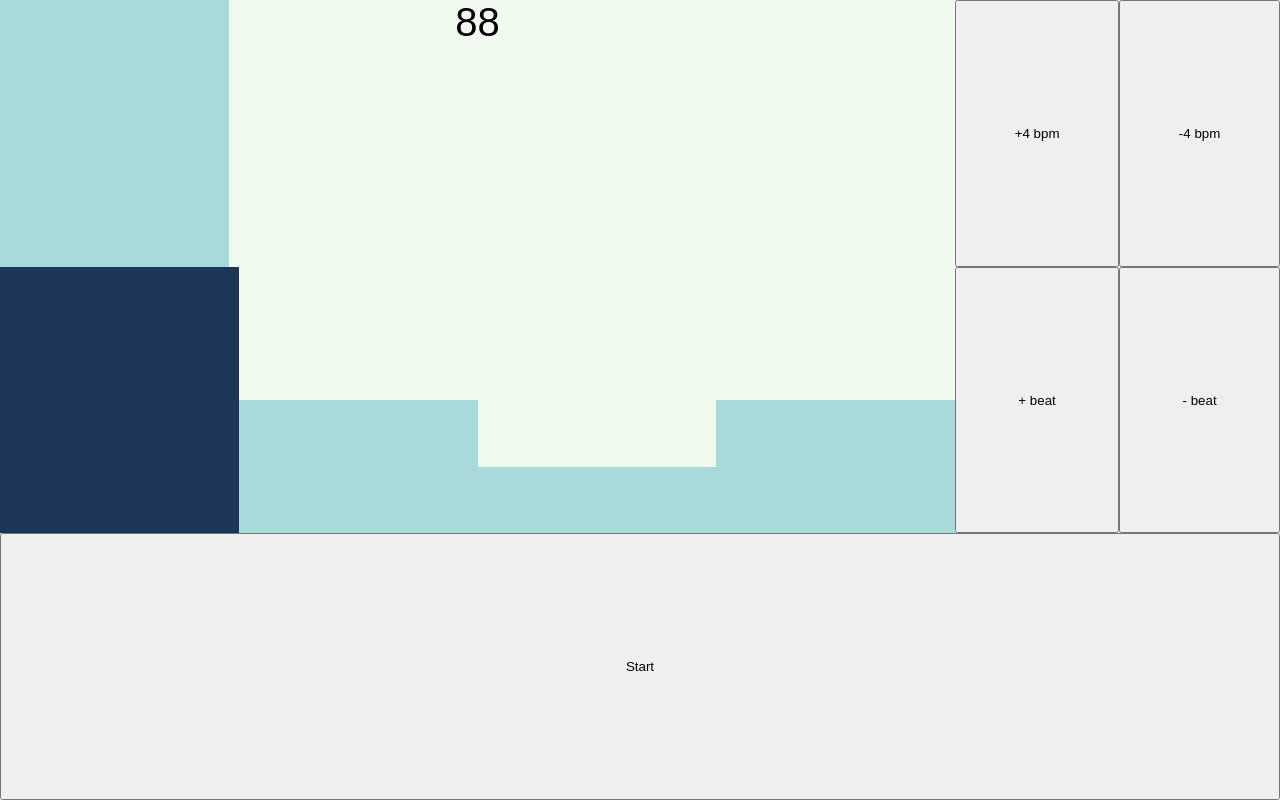
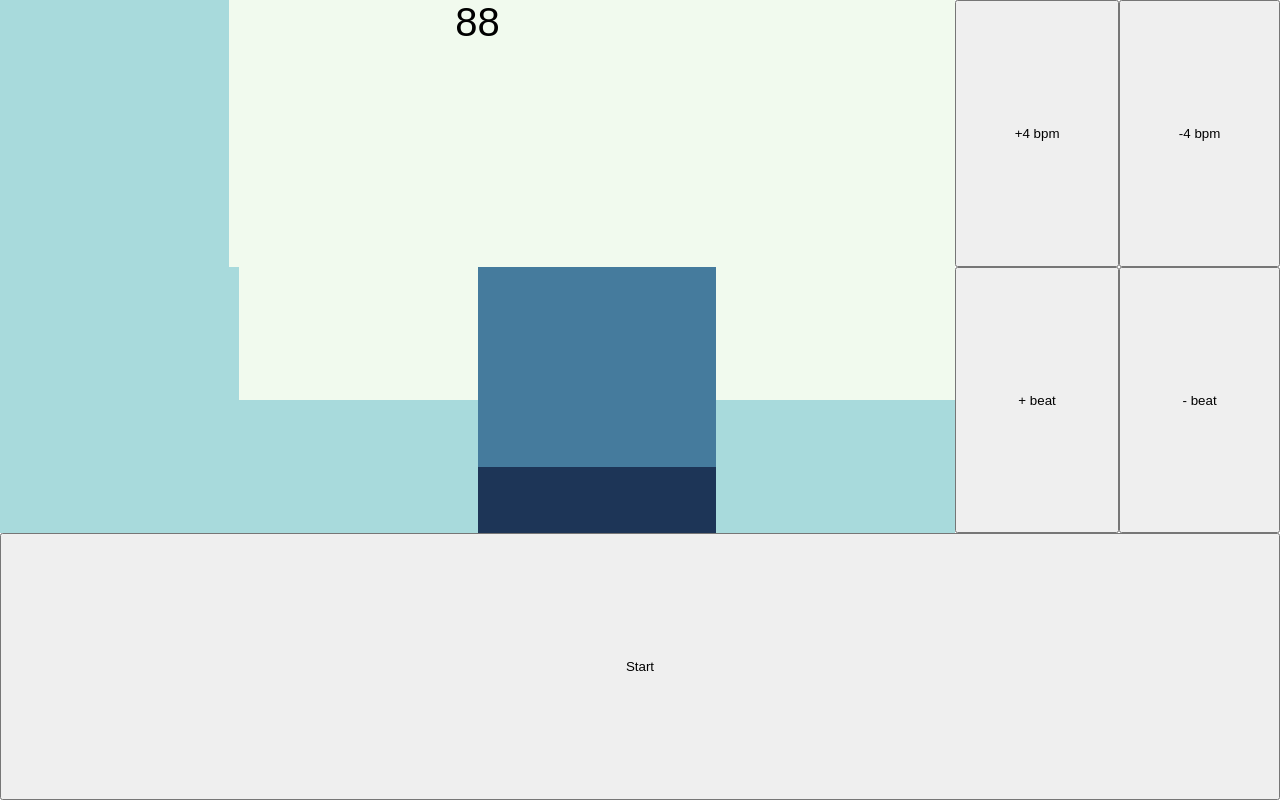
Before and after one commit to willthefirst/metronome, a React (Create React App) app: page / in a window 1280 px wide. Built offline with nearby package versions, Linux system fonts and the light colour scheme.

Commit message:
"Thinking in react" moving things to props

```diff
--- a/src/Metronome/BPM.tsx
+++ b/src/Metronome/BPM.tsx
@@ -6,7 +6,9 @@ import cx from "classnames";
 
 type BPMProps = {
 	className?: string;
-	bpmInitial?: number;
+	value: number;
+	min: number;
+	max: number;
 };
 
 function keepInRange(num: number, min: number, max: number): number {
@@ -19,8 +21,8 @@ function keepInRange(num: number, min: number, max: number): number {
 	return num;
 }
 
-function BPM({ className, bpmInitial }: BPMProps) {
-	const [bpm, setBPM] = useState(bpmInitial || 88);
+function BPM({ className, value, min, max }: BPMProps) {
+	const [bpm, setBPM] = useState(value || 88);
 	const [bpmMin] = useState(40);
 	const [bpmMax] = useState(240);
 
@@ -29,9 +31,9 @@ function BPM({ className, bpmInitial }: BPMProps) {
 			<div className={cx(layout.flexCenter, layout.left)}>
 				<span className={style.numDisplay}>{bpm}</span>
 				<InputRange
-					value={bpm}
-					min={bpmMin}
-					max={bpmMax}
+					value={value}
+					min={min}
+					max={max}
 					onChange={setBPM}
 					ariaLabelForHandle='bpm-slider'
 				/>
--- a/src/Metronome/Beat.tsx
+++ b/src/Metronome/Beat.tsx
@@ -4,16 +4,16 @@ import style from "../styles/beat.module.scss";
 
 export interface BeatState {
 	volume: number;
-	on: boolean;
+	isActive: boolean;
 }
 
 type BeatProps = {
 	volume: number;
-	on: boolean;
+	isActive: boolean;
 	onVolumeUpdate: (val: number) => void;
 };
 
-function Beat({ volume, on, onVolumeUpdate }: BeatProps) {
+function Beat({ volume, isActive, onVolumeUpdate }: BeatProps) {
 	return (
 		<div className={style.beat}>
 			<InputRange
@@ -21,7 +21,7 @@ function Beat({ volume, on, onVolumeUpdate }: BeatProps) {
 				value={volume}
 				min={0}
 				max={100}
-				on={on}
+				on={isActive}
 				onChange={onVolumeUpdate}
 				ariaLabelForHandle='beat-slider'
 			/>
--- a/src/Metronome/Conductor.tsx
+++ b/src/Metronome/Conductor.tsx
@@ -1,45 +1,42 @@
 import React, { useState } from "react";
-import Beat, { BeatState } from "./Beat";
 import layout from "../styles/layout.module.scss";
 import cx from "classnames";
+import Beat, { BeatState } from "./Beat";
+
 
 type ConductorProps = {
 	className?: string;
+	beats: BeatState[];
 };
 
-function Conductor({ className }: ConductorProps) {
-	let defaultBeats: BeatState[] = [
-		{ volume: 100, on: true },
-		{ volume: 50, on: false },
-		{ volume: 25, on: false },
-		{ volume: 50, on: false }
-	];
+function Conductor({ className, beats }: ConductorProps) {
+	const [playing, setPlaying] = useState();
 
-	let [beats, setBeats] = useState(defaultBeats);
+	let [beats_, setBeats] = useState(beats);
 
 	const handleVolUpdate = (index: number, val: number) => {
-		let newBeats = [...beats];
+		let newBeats = [...beats_];
 		newBeats[index].volume = val;
 		setBeats(newBeats);
 	};
 
 	const handleAddBeat = () => {
-		let newBeats = beats.slice();
-		newBeats.push({ volume: 50, on: false });
+		let newBeats = beats_.slice();
+		newBeats.push({ volume: 50, isActive: false });
 		setBeats(newBeats);
 	};
 
 	const handleRemoveBeat = () => {
-		setBeats(beats.slice(0, beats.length - 1));
+		setBeats(beats_.slice(0, beats_.length - 1));
 	};
 
 	return (
 		<div className={layout.row}>
 			<div className={cx(layout.flexCenter, layout.left)}>
-				{beats.map((beat, key) => (
+				{beats.map((beat: BeatState, key: number) => (
 					<Beat
 						volume={beat.volume}
-						on={beat.on}
+						isActive={beat.isActive}
 						key={key}
 						onVolumeUpdate={(val) => handleVolUpdate(key, val)}
 					/>
--- a/src/Metronome/PlayButton.tsx
+++ b/src/Metronome/PlayButton.tsx
@@ -14,13 +14,17 @@ async function setupSamples(audioContext: AudioContext): Promise<AudioBuffer[]>
 	return audioBuffers;
 }
 
-function PlayButton() {
-	const [playing, setPlaying] = useState(false);
+type PlayButtonProps = {
+	isPlaying: boolean;
+};
+
+function PlayButton({ isPlaying }: PlayButtonProps) {
+	const [playing, setPlaying] = useState(isPlaying);
 
 	return (
 		<div className={layout.row}>
 			<AudioConsumer>
-				{({audioCtx, createAudioCtx}) => (
+				{({ audioCtx, createAudioCtx }) => (
 					<button
 						style={{ width: "100%" }}
 						onClick={async () => {
@@ -30,8 +34,13 @@ function PlayButton() {
 								return;
 							}
 
-							setupSamples(audioCtx).then((audioBuffers) => {
+							// Toggle playing state
+							setPlaying(!playing);
+
+							setupSamples(audioCtx)
+								.then((audioBuffers) => {
 									// This code should get moved...this is for playing the sounds
+									// Right now, it just maps through all the sounds and plays them.
 									const sources = audioBuffers.map((buffer) => {
 										const sampleSource = audioCtx!.createBufferSource();
 										sampleSource.buffer = buffer;
@@ -40,7 +49,8 @@ function PlayButton() {
 										return sampleSource;
 									});
 									return sources;
-							}).catch(error => console.log(error));
+								})
+								.catch((error) => console.log(error));
 
 							setPlaying(!playing);
 						}}
--- a/src/Metronome/index.tsx
+++ b/src/Metronome/index.tsx
@@ -4,12 +4,27 @@ import BPM from "./BPM";
 import Conductor from "./Conductor";
 import PlayButton from "./PlayButton";
 import { AudioProvider } from "./AudioContext";
+import { BeatState } from "./Beat";
+
 
 function createContext(): AudioContext {
 	const AudioCtx = window.AudioContext;
 	const audioCtx = new AudioCtx();
 	return audioCtx;
 }
+
+let defaultBeats: BeatState[] = [
+	{ volume: 100, isActive: false },
+	{ volume: 50, isActive: false },
+	{ volume: 25, isActive: true },
+	{ volume: 50, isActive: false }
+];
+
+let settings = {
+	isPlaying: false,
+	bpm: 88,
+	beats: defaultBeats
+};
 
 function Metronome() {
 	return (
@@ -20,9 +35,9 @@ function Metronome() {
 					createAudioCtx: createContext
 				}}
 			>
-				<BPM />
-				<Conductor />
-				<PlayButton />
+				<BPM value={settings.bpm} min={40} max={240} />
+				<Conductor beats={settings.beats} />
+				<PlayButton isPlaying={settings.isPlaying}/>
 			</AudioProvider>
 		</div>
 	);
```
Also changed, not shown: 1 other file (tests, documents, lock files or other folders). Lines whose indentation alone changed are shown as unchanged.
